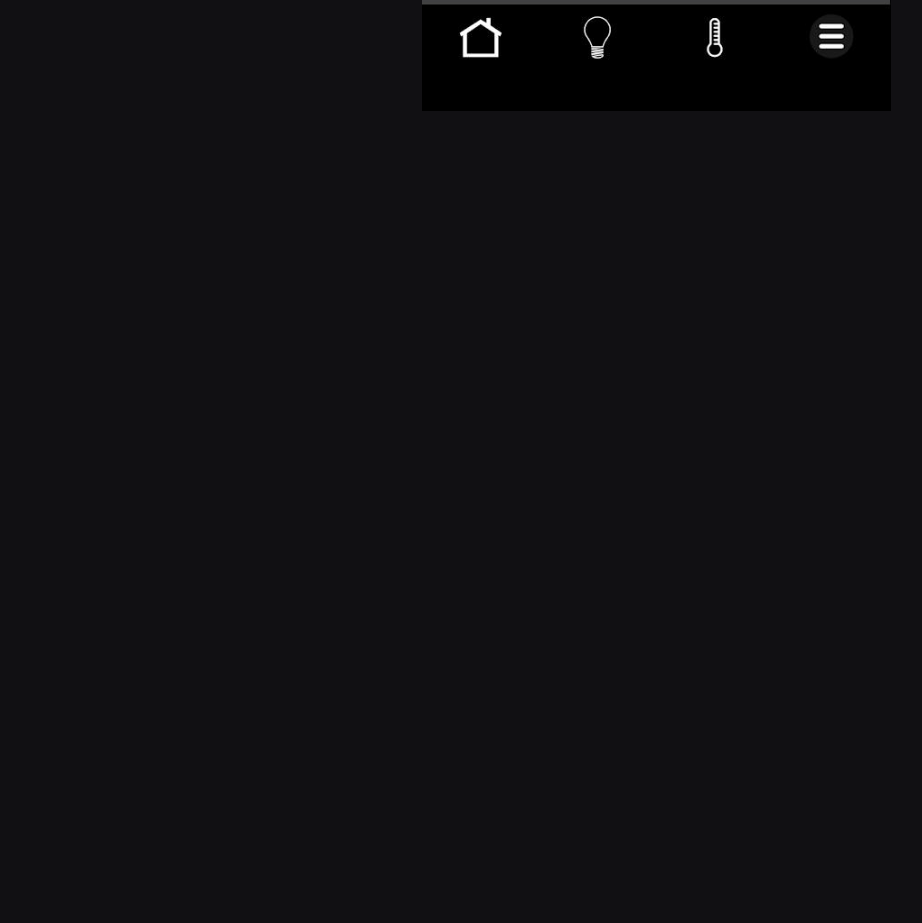
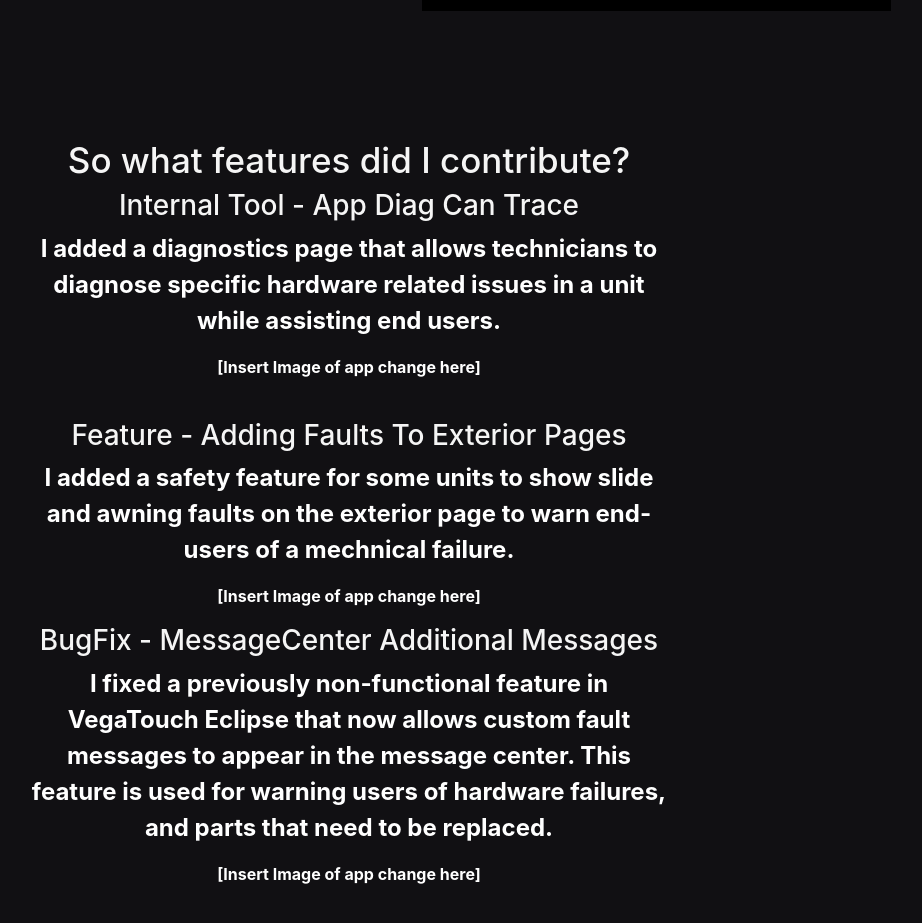
Before and after one commit to Paulracisz/react-portfolio, a React (Create React App) app: page / in a window 1280 px wide. Shown: the part 3660-4583 px from the top of the page, without its empty margins (291-1213 px from the left). Built offline with nearby package versions, Linux system fonts and the light colour scheme; no server answers.

Commit message:
added goals, small css changes

```diff
--- a/src/components/Contributions.jsx
+++ b/src/components/Contributions.jsx
@@ -53,6 +53,22 @@ export default function Contributions() {
           ></img>
         </div>
       </div>
+      <div className="features-flexbox">
+      <h3 className="fold-down-text-smaller">
+            So what features did I contribute?
+          </h3>
+          <h3>Internal Tool - App Diag Can Trace</h3>
+          <p id="feature-info-text">I added a diagnostics page that allows technicians to diagnose specific hardware related issues in a unit while assisting end users.</p>
+          <p>[Insert Image of app change here]</p>
+          <br/>
+          <h3>Feature - Adding Faults To Exterior Pages</h3>
+          <p id="feature-info-text">I added a safety feature for some units to show slide and awning faults on the exterior page to warn end-users of a mechnical failure.</p>
+          <p>[Insert Image of app change here]</p>
+          <h3>BugFix - MessageCenter Additional Messages</h3>
+          <p id="feature-info-text">I fixed a previously non-functional feature in VegaTouch Eclipse that now allows custom fault messages to appear in the message center. This feature is used for warning users of hardware failures, and parts that need to be replaced.</p>
+          <p>[Insert Image of app change here]</p>
+
+          </div>
       <BugSquasher />
       <Education />
     </div>
--- a/src/components/Experience.jsx
+++ b/src/components/Experience.jsx
@@ -37,7 +37,19 @@ export default function Experience() {
               rotateX: "0deg",
               duration: 0.3,
               ease: "bounce",
+              onComplete: () => {
+                gsap.to('.fold-down-3', {
+                  scrollTrigger: {
+                    start: "top 50%",
+                  },
+                  transformOrigin: "top",
+                  rotateX: "0deg",
+                  duration: 0.3,
+                  ease: "bounce",
+                });
+              }
             });
+
           },
         });
       },
@@ -90,12 +102,9 @@ export default function Experience() {
             </p>
           </div>
         </div>
-        <div className="fold-down-3">
-          <h3 className="fold-down-text-smaller">
-            So what features do I contribute?
-          </h3>
         </div>
         <Contributions />
+        <div className="fold-down-3">
       </div>
     </div>
   );
--- a/src/stylesheets/bugsquasher.css
+++ b/src/stylesheets/bugsquasher.css
@@ -21,6 +21,8 @@
     height: 50px;
     width: 50px;
     color: salmon;
+    -webkit-user-select: none;
+    user-select: none;
     animation: none !important;
     transition: none !important;
     position: absolute;
@@ -35,6 +37,8 @@
     color: white;
     display: flex;
     align-items: center;
+    -webkit-user-select: none;
+    user-select: none;
     z-index: -1;
     position: relative;
     height: 100%;
--- a/src/stylesheets/contributions.css
+++ b/src/stylesheets/contributions.css
@@ -17,11 +17,26 @@
     align-items: center;
 }
 
+.features-flexbox {
+    margin-top: 8em;
+    margin-bottom: 8em;
+    display: flex;
+    justify-content: center;
+    align-items: center;
+    width: 100%;
+    flex-direction: column;
+}
+
 .experience-flex {
     display: flex;
     flex-direction: row;
     justify-content: center;
     align-items: center;
+}
+
+#feature-info-text {
+    font-size: 24px;
+    width: 50%;
 }
 
 /* Most Mobile */
--- a/src/stylesheets/homepage.css
+++ b/src/stylesheets/homepage.css
@@ -678,6 +678,13 @@ label {
     padding-bottom: 15px;
 }
 
+#readme-contents>img {
+    display: block;
+    margin-left: auto;
+    margin-right: auto;
+    width: 50%;
+}
+
 #readme-top-box>p {
     display: inline;
 }
```
Also changed, not shown: src/components/HomePage.jsx (+17 -0 lines).
